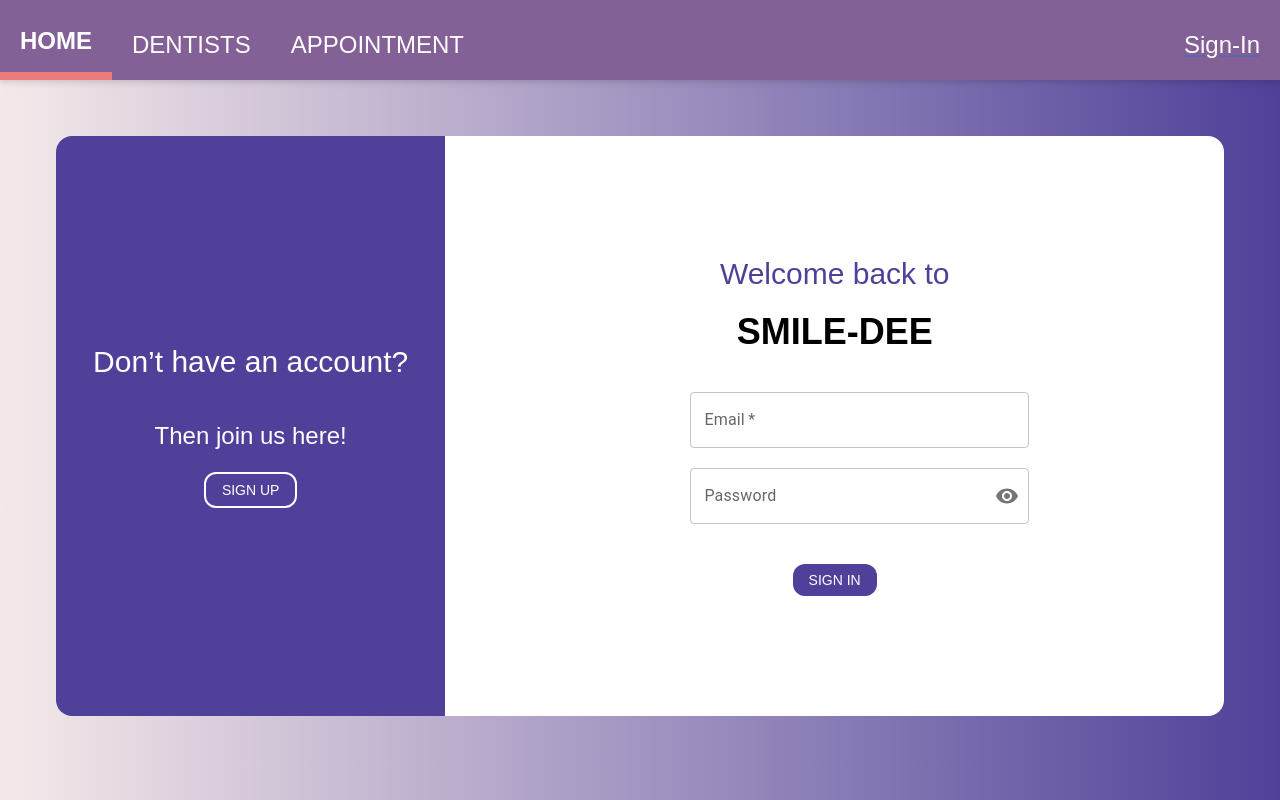
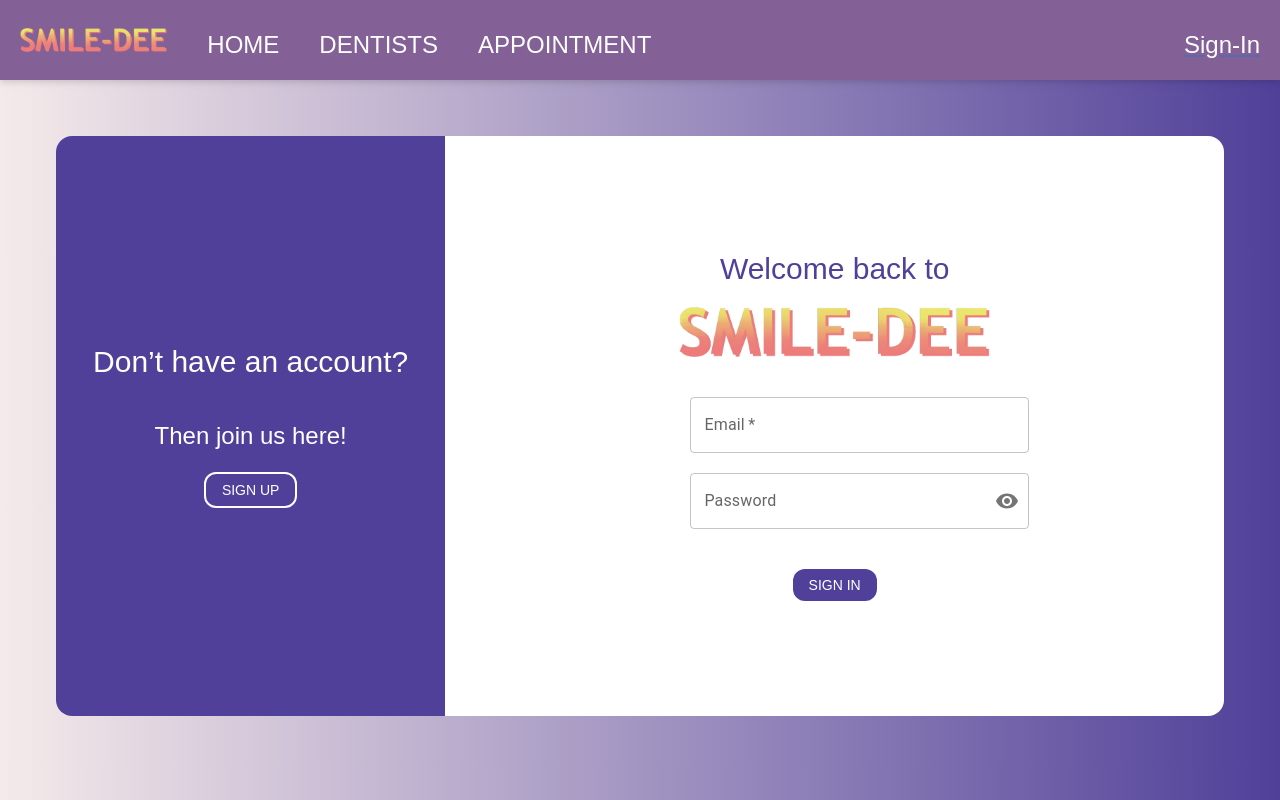
Before and after one commit to noeinatha/SMILE-DEE, a Next.js app: page /login in a window 1280 px wide. Built offline with nearby package versions, Linux system fonts and the light colour scheme; no server answers; some icons are missing; a web font is replaced by a local one.

Commit message:
add logo

```diff
--- a/src/components/EditDentistCard.tsx
+++ b/src/components/EditDentistCard.tsx
@@ -19,7 +19,7 @@ export default function EditDentistCard({
   dentistTel,
   imgSrc,
   dentistid,
-  token
+  token,
 }: {
   isVisible: boolean;
   onClose: () => void;
@@ -43,13 +43,21 @@ export default function EditDentistCard({
   if (!isVisible) return null;
   const handleEditDentist = async ({ dentistid }: { dentistid: string }) => {
     try {
-      await updateDentist(dentistid, token ,name, expertist, hospital, address, tel, picture);
+      await updateDentist(
+        dentistid,
+        token,
+        name,
+        expertist,
+        hospital,
+        address,
+        tel,
+        picture
+      );
       console.log(`Dentist with ID ${dentistid} edit successfully.`);
       revalidatePath("/dentists");
     } catch (error) {
       console.error("Error editing dentist:", error);
     }
-
   };
   return (
     <div
@@ -57,7 +65,7 @@ export default function EditDentistCard({
       onClick={() => onClose()}
     >
       <div
-        className="w-[700px] h-[448px] bg-white rounded-2xl shadow-lg p-10 flex flex-row gap-10"
+        className="w-fit h-fit bg-white rounded-2xl shadow-lg p-10 flex flex-row gap-10"
         onClick={(e) => {
           e.stopPropagation();
         }}
@@ -106,8 +114,7 @@ export default function EditDentistCard({
                 Upload
               </button>
             </div>
-            </div>
-
+          </div>
         </div>
         <div>
           <div className="flex flex-row gap-5 mb-5">
@@ -118,9 +125,9 @@ export default function EditDentistCard({
               <div>
                 <TextField
                   label="Name"
-                  name = "name"
+                  name="name"
                   variant="outlined"
-                  value = {name}
+                  value={name}
                   sx={{
                     "& .MuiInputLabel-root": { color: "#504099" },
                     "& .MuiInputLabel-root.Mui-focused": { color: "#504099" },
@@ -141,9 +148,9 @@ export default function EditDentistCard({
               <div className="flex flex-row gap-20">
                 <TextField
                   label="Expertist"
-                  name = "expertist"
+                  name="expertist"
                   variant="outlined"
-                  value = {expertist}
+                  value={expertist}
                   sx={{
                     "& .MuiInputLabel-root": { color: "#504099" },
                     "& .MuiInputLabel-root.Mui-focused": { color: "#504099" },
@@ -154,7 +161,6 @@ export default function EditDentistCard({
                     },
                   }}
                   onChange={(e) => setExpertist(e.target.value)}
-
                 />
               </div>
             </div>
@@ -167,7 +173,7 @@ export default function EditDentistCard({
               <div>
                 <TextField
                   label="Hospital"
-                  name = "hospital"
+                  name="hospital"
                   variant="outlined"
                   value={hospital}
                   sx={{
@@ -190,7 +196,7 @@ export default function EditDentistCard({
               <div className="flex flex-row gap-20">
                 <TextField
                   label="Address"
-                  name = "address"
+                  name="address"
                   value={address}
                   variant="outlined"
                   defaultValue={hospitalAddress}
@@ -235,7 +241,10 @@ export default function EditDentistCard({
             </div>
           </div>
           <div className="w-full h-[45px] flex flex-row justify-end">
-            <button className="p-2.5 text-white bg-red font-semibold  text-sm rounded-2xl hover:bg-orage font-inria" onClick={() => handleEditDentist({ dentistid })}>
+            <button
+              className="p-2.5 text-white bg-red font-semibold  text-sm rounded-2xl hover:bg-orage font-inria"
+              onClick={() => handleEditDentist({ dentistid })}
+            >
               UPDATE
             </button>
           </div>
--- a/src/components/LoginForm.tsx
+++ b/src/components/LoginForm.tsx
@@ -13,6 +13,7 @@ import InputAdornment from "@mui/material/InputAdornment";
 import FormControl from "@mui/material/FormControl";
 import Visibility from "@mui/icons-material/Visibility";
 import VisibilityOff from "@mui/icons-material/VisibilityOff";
+import Image from "next/image";
 export const LoginForm = () => {
   const [showPassword, setShowPassword] = React.useState(false);
   const handleClickShowPassword = () => setShowPassword((show) => !show);
@@ -87,13 +88,18 @@ export const LoginForm = () => {
             onSubmit={onSubmit}
             className="flex flex-col justify-center items-center gap-10"
           >
-            <div className="flex flex-col gap-5 justify-center">
+            <div className="flex flex-col gap-5 justify-center items-center">
               <div className="w-full text-3xl text-darkpurple text-center font-inria">
                 Welcome back to
               </div>
-              <div className="w-full text-4xl font-semibold text-center font-inria">
-                SMILE-DEE
-              </div>
+              <Image
+                src={"/img/logo.png"}
+                className="w-2/5"
+                alt="logo"
+                width={0}
+                height={0}
+                sizes="100vh"
+              />
             </div>
             <div className="w-full flex flex-col gap-5 justify-center items-center">
               <div className="w-1/2 flex flex-row gap-5 justify-center items-center">
--- a/src/components/NavigationBar.tsx
+++ b/src/components/NavigationBar.tsx
@@ -2,12 +2,20 @@ import NavigationItem from "./NavigationItem";
 import { getServerSession } from "next-auth";
 import { authOptions } from "@/app/api/auth/[...nextauth]/route";
 import { Link } from "@mui/material";
-
+import Image from "next/image";
 
 export default async function NavigationBar() {
   const session = await getServerSession(authOptions);
   return (
     <div className="h-[80px] w-full bg-fadepurple fixed top-0 right-0 left-0 z-30 drop-shadow-md flex flex-row items-center">
+      <Image
+        src={"/img/logo.png"}
+        className="h-full w-auto py-7 px-5"
+        alt="logo"
+        width={0}
+        height={0}
+        sizes="100vh"
+      />
       <NavigationItem title="HOME" pageRef="/" />
       <NavigationItem title="DENTISTS" pageRef="/dentists" />
       <NavigationItem title="APPOINTMENT" pageRef="/appointment" />
```
Also changed, not shown: public/img/logo.png (added).
